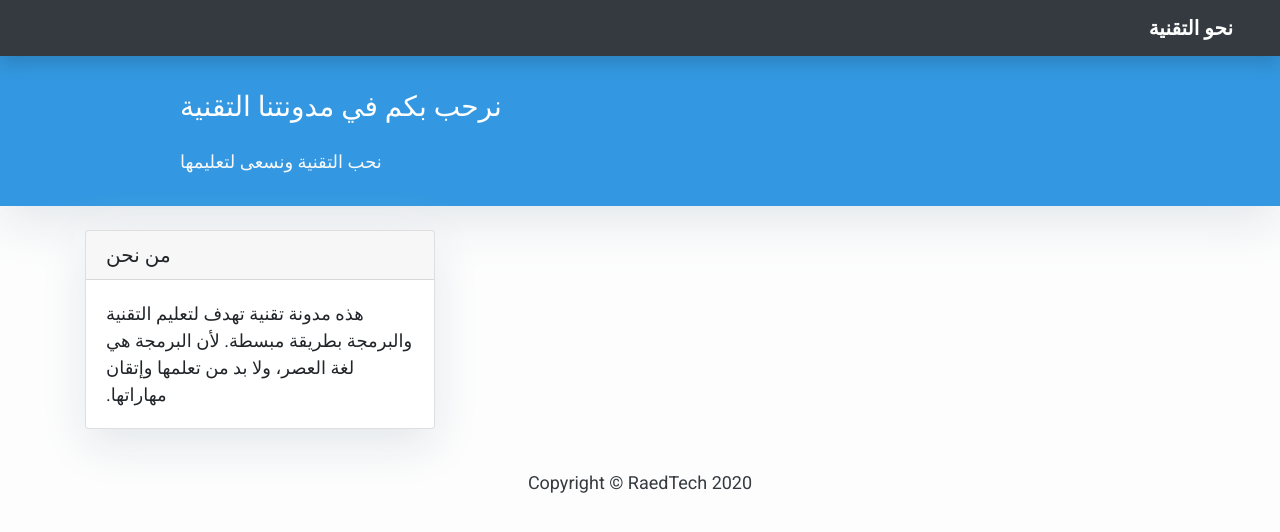
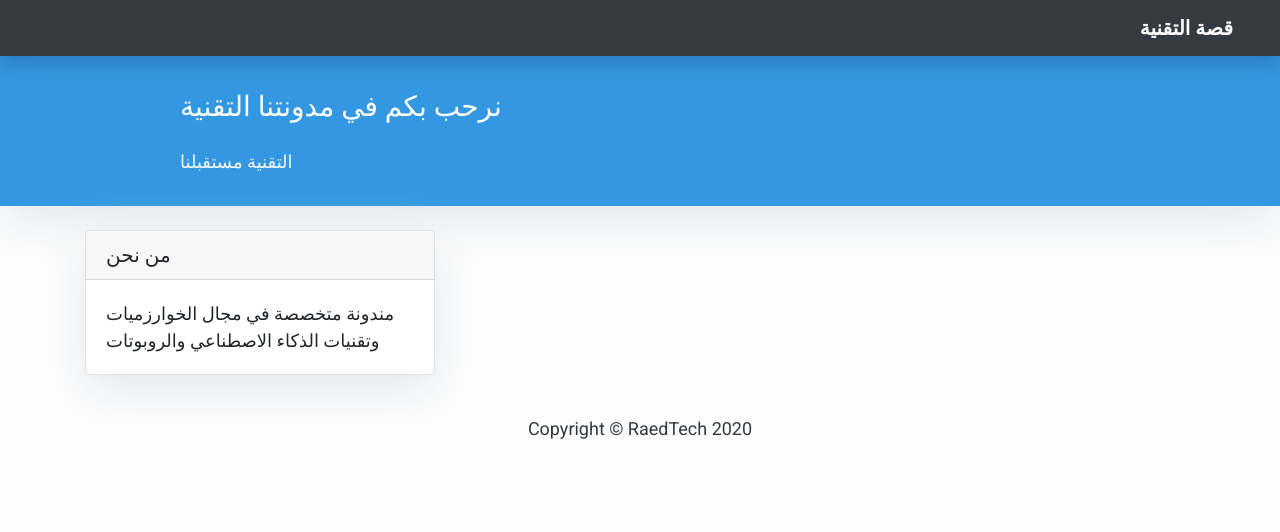
Before and after one commit to RaedSalhab/FirstPro_Dango, a Django app: page / in a window 1280 px wide. Shown: the top 532 px of the page. Run offline with Django 3.2, Linux system fonts and the light colour scheme; data that the repository does not hold is empty; some libraries are stand-ins or nearby versions.

Commit message:
Update Htmal files

```diff
--- a/news/templates/news/base.html
+++ b/news/templates/news/base.html
@@ -37,7 +37,11 @@
         <!-- Navigation -->
         <nav class="navbar navbar-expand-lg navbar-dark bg-dark shadow" id="mainNav">
             <div class="container-fluid">
-                <a class="navbar-brand" href="{% url 'index' %}"><b>نحو التقنية</b></a>
+                <a class="navbar-brand" href="{% url 'index' %}">
+                    <b>
+                        قصة التقنية
+                    </b>
+                </a>
                 <button class="navbar-toggler navbar-toggler-right" type="button" data-toggle="collapse" data-target="#navbarResponsive"
                     aria-controls="navbarResponsive" aria-expanded="false" aria-label="Toggle navigation">
                     <span class="navbar-toggler-icon"></span>
--- a/news/templates/news/detail.html
+++ b/news/templates/news/detail.html
@@ -14,6 +14,7 @@
                     {{article_text}}
                     {% endautoescape %}
                     <hr>
+                    <h5>المصادر</h5>
                     <p>{{article_sources}}</p>
                 </div>
             </div>
--- a/news/templates/news/index.html
+++ b/news/templates/news/index.html
@@ -23,7 +23,8 @@
                 <div class=" col-md-8 col-md-10 mx-auto">
                     <div class="site-heading">
                         <h3 class=" site-heading my-4 mt-3 text-white"> نرحب بكم في مدونتنا التقنية </h3>
-                        <p class="text-light">نحب التقنية ونسعى لتعليمها
+                        <p class="text-light">
+                            التقنية مستقبلنا
                         </p>
                     </div>
                 </div>
--- a/news/templates/news/sidebar.html
+++ b/news/templates/news/sidebar.html
@@ -12,8 +12,7 @@
     <div class="card my-4">
         <h5 class="card-header">من نحن</h5>
         <div class="card-body">
-            <p class="card-text">هذه مدونة تقنية تهدف لتعليم التقنية والبرمجة بطريقة مبسطة.
-                ﻷن البرمجة هي لغة العصر، ولا بد من تعلمها وإتقان مهاراتها.</p>
+            <p class="card-text">مندونة متخصصة في مجال الخوارزميات وتقنيات الذكاء الاصطناعي والروبوتات</p>
         </div>
     </div>
 </div>
```
